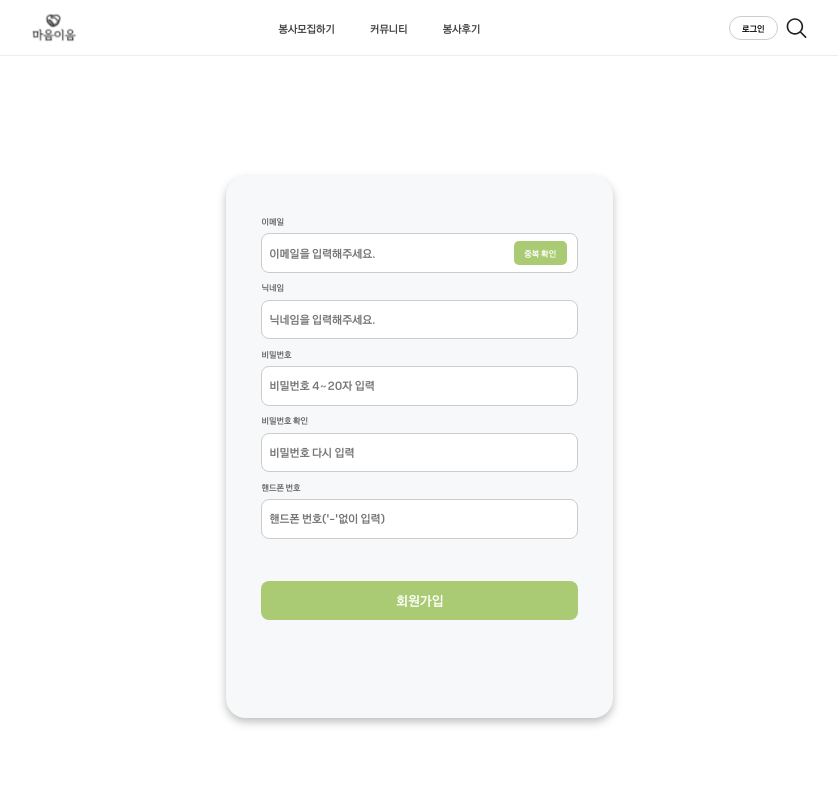
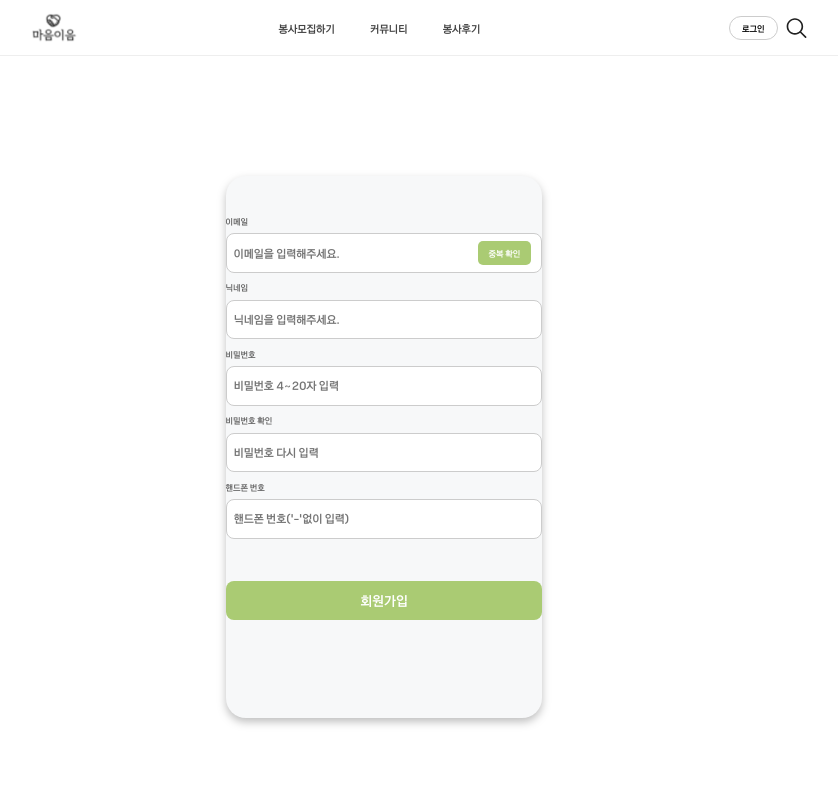
Before and after one commit to maumeum/Front-end, a React (Vite) app: page /sign_up in a window 1280 px wide. Shown: the top 800 px of the page, without its empty margins (256-1094 px from the left). Built offline with nearby package versions, Linux system fonts and the light colour scheme; a web font is replaced by a local one.

Commit message:
[Design] Login, 회원가입 Form 간격 조정

```diff
--- a/src/App.css
+++ b/src/App.css
@@ -2,5 +2,4 @@
   margin: 0;
   /* text-align: center; */
   background-color: #ffff;
-  color: red;
 }
--- a/src/components/Menu/Menu.tsx
+++ b/src/components/Menu/Menu.tsx
@@ -1,6 +1,6 @@
 import React from 'react';
 import { Link } from 'react-router-dom';
-import { MenuTitle, Menus } from './menu';
+import { MenuTitle, Menus } from './Menu.ts';
 
 type MenuProps = {
 	title: string;
--- a/src/pages/userPage/style.ts
+++ b/src/pages/userPage/style.ts
@@ -5,12 +5,10 @@ import { NavLink } from 'react-router-dom';
 
 export const LoginSection = styled.div`
 	position: relative;
-	left: 68.5rem;
 	display: flex;
 	flex-direction: column;
 	align-items: center;
-	margin: 8rem 0 34rem;
-	width: 55rem;
+	margin: 8rem 68.5rem 34rem;
 	height: 75rem;
 `;
 
@@ -95,9 +93,7 @@ type SignUpProps = {
 
 export const SignUpSection = styled.div<SignUpProps>`
 	position: relative;
-	left: 68.5rem;
-	margin: 17rem 0 26.5rem;
-	width: 55rem;
+	margin: 17rem 68.5rem 26.5rem;
 	height: 77rem;
 	background-color: #f7f8f9;
 	border-radius: 20px;
@@ -149,6 +145,7 @@ export const DataName = styled.p`
 
 export const EmailData = styled.input`
 	padding-left: 1rem;
+  width: 70%;
 	border: none;
 	outline: none;
 	text-align: start;
```
